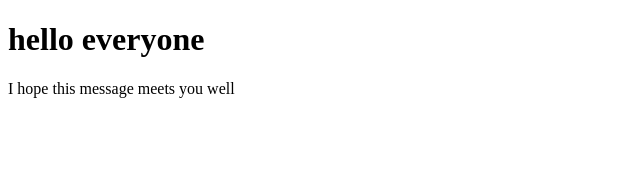
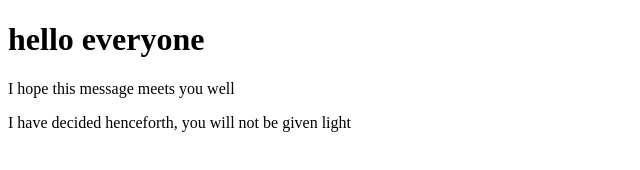
Before and after one commit to karoobuks/play-ground, a plain HTML site: page index.html in a window 1280 px wide. Shown: the whole page, without its empty margins (0-640 px from the left). Drawn offline with Linux system fonts and the light colour scheme.

Commit message:
Update index.html

```diff
--- a/index.html
+++ b/index.html
@@ -9,6 +9,8 @@
     <div>
         <h1>hello everyone</h1>
         <p>I hope this message meets you well</p>
+        <p>I have decided henceforth, you will not be given light</p>
+
     </div>
 </body>
 </html>
```
